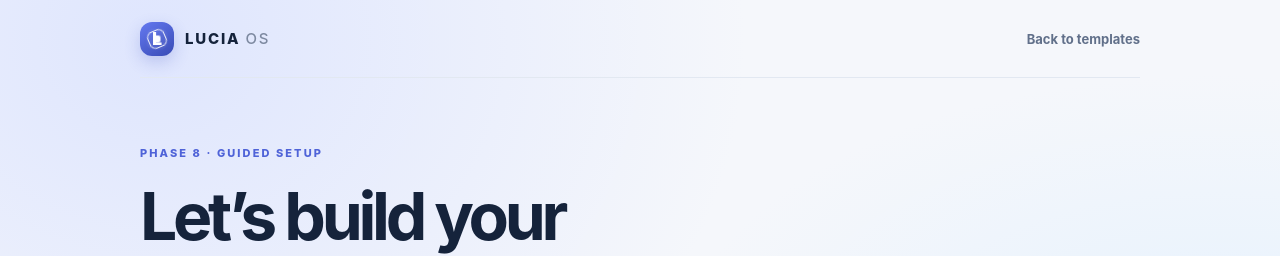
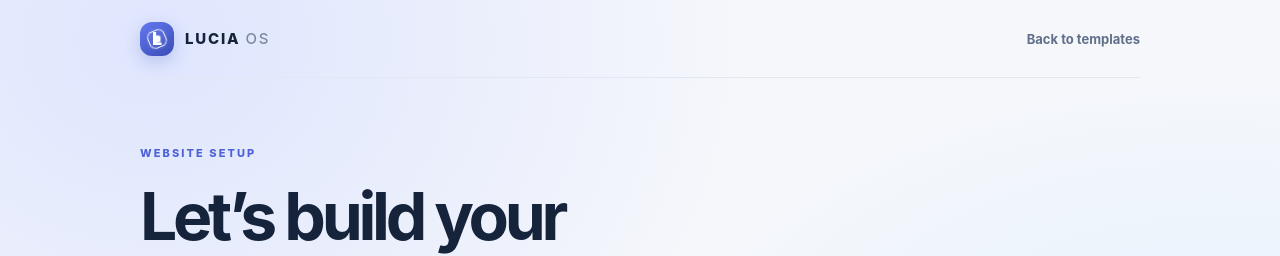
Before and after one commit to trendorafindsinc-jpg/lucia-os, a Next.js app: page /create in a window 1280 px wide. Shown: the top 256 px of the page. Built offline with nearby package versions, Linux system fonts and the light colour scheme.

Commit message:
Use customer-facing website setup label

```diff
--- a/src/components/onboarding/website-setup-wizard.tsx
+++ b/src/components/onboarding/website-setup-wizard.tsx
@@ -117,7 +117,7 @@ export function WebsiteSetupWizard() {
         <Link className="setup-back" href="/templates">Back to templates</Link>
       </header>
       <section className="setup-intro">
-        <p className="eyebrow">PHASE 8 · GUIDED SETUP</p>
+        <p className="eyebrow">WEBSITE SETUP</p>
         <h1>Let’s build your<br /><span>starting point.</span></h1>
         <p>Tell us a little about your organisation. We’ll shape a website setup that fits your goals, without technical jargon.</p>
       </section>
```
